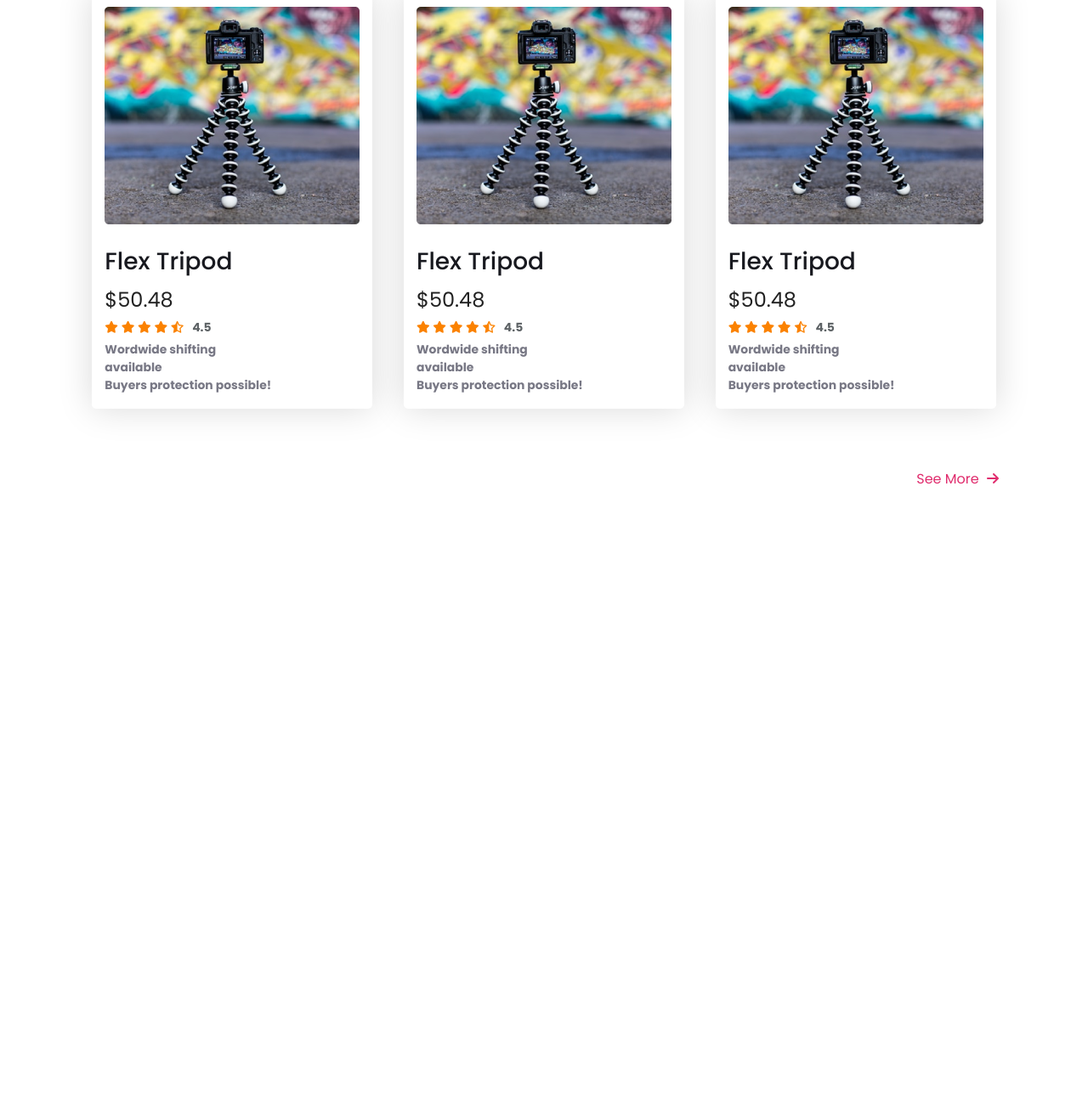
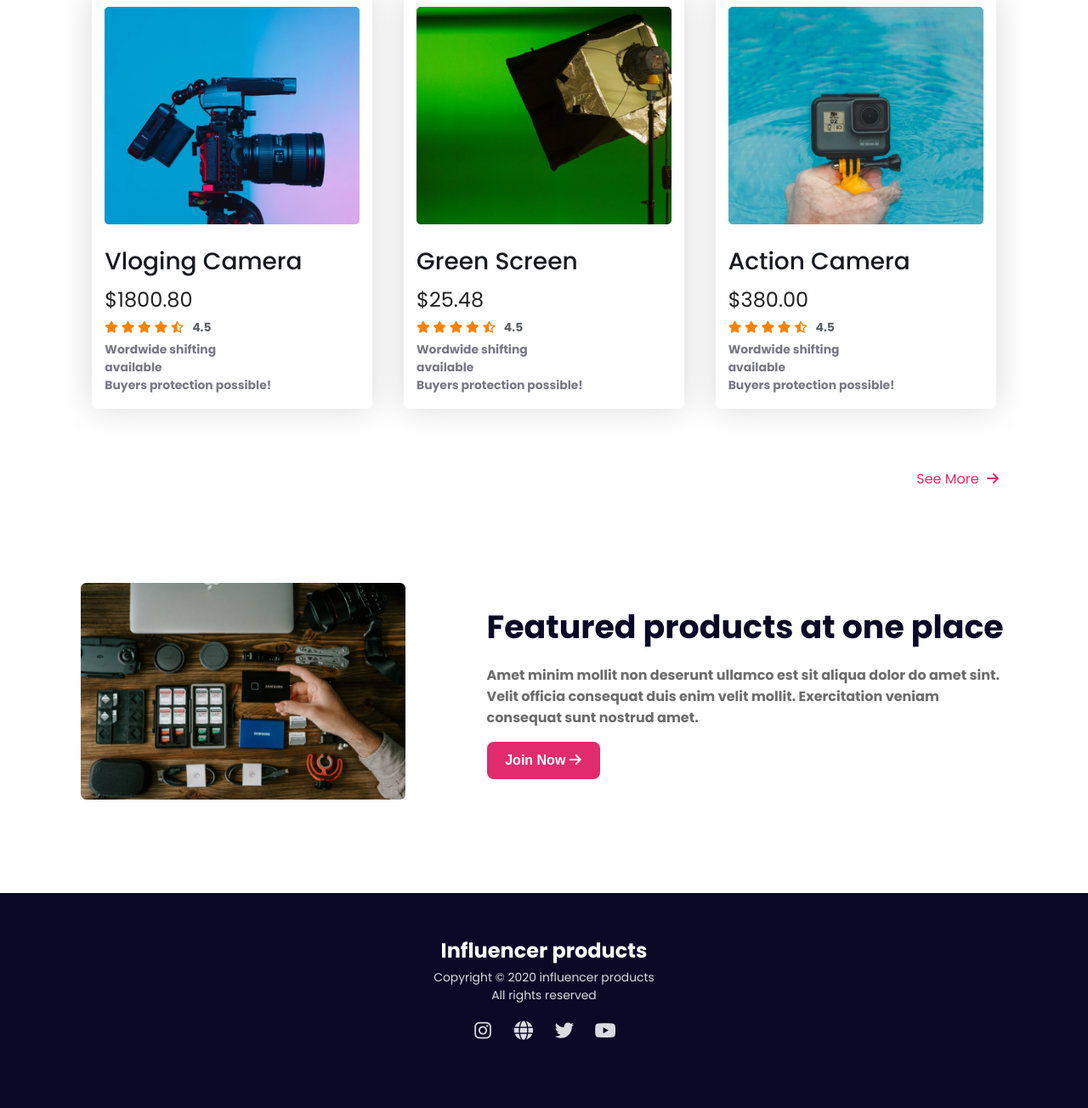
Before and after one commit to abubakkar-js-dev/Influencer-gear, a plain HTML site: page index.html in a window 1280 px wide. Shown: the part 1986-3290 px from the top of the page at 85% size. Before the commit the page ends 2562 px from the top, so only its background shows below. Drawn offline with Linux system fonts and the light colour scheme.

Commit message:
All section designed completed

```diff
--- a/index.html
+++ b/index.html
@@ -77,11 +77,11 @@
                 </div>
                 <div class="card">
                     <div class="card-img">
-                        <img src="./assets/images/tripod.png" alt="Tripod">
+                        <img src="./assets/images/mic.png" alt="Microphone">
                     </div>
                     <div class="card-content">
-                        <h3 class="card-title">Flex Tripod</h3>
-                        <h4 class="card-price">$50.48</h4>
+                        <h3 class="card-title">Microphone</h3>
+                        <h4 class="card-price">$120.25</h4>
                         <div class="card-rating">
                             <i class="fa-solid fa-star" aria-hidden="true"></i>
                             <i class="fa-solid fa-star" aria-hidden="true"></i>
@@ -96,11 +96,11 @@
                 </div>
                 <div class="card">
                     <div class="card-img">
-                        <img src="./assets/images/tripod.png" alt="Tripod">
+                        <img src="./assets/images/airpod.png" alt="airpod">
                     </div>
                     <div class="card-content">
-                        <h3 class="card-title">Flex Tripod</h3>
-                        <h4 class="card-price">$50.48</h4>
+                        <h3 class="card-title">Airpod</h3>
+                        <h4 class="card-price">$100.00</h4>
                         <div class="card-rating">
                             <i class="fa-solid fa-star" aria-hidden="true"></i>
                             <i class="fa-solid fa-star" aria-hidden="true"></i>
@@ -115,11 +115,11 @@
                 </div>
                 <div class="card">
                     <div class="card-img">
-                        <img src="./assets/images/tripod.png" alt="Tripod">
+                        <img src="./assets/images/drone.png" alt="Drone">
                     </div>
                     <div class="card-content">
-                        <h3 class="card-title">Flex Tripod</h3>
-                        <h4 class="card-price">$50.48</h4>
+                        <h3 class="card-title">Drone</h3>
+                        <h4 class="card-price">$980.25</h4>
                         <div class="card-rating">
                             <i class="fa-solid fa-star" aria-hidden="true"></i>
                             <i class="fa-solid fa-star" aria-hidden="true"></i>
@@ -134,11 +134,11 @@
                 </div>
                 <div class="card">
                     <div class="card-img">
-                        <img src="./assets/images/tripod.png" alt="Tripod">
+                        <img src="./assets/images/lights.png" alt="Light Setup picture">
                     </div>
                     <div class="card-content">
-                        <h3 class="card-title">Flex Tripod</h3>
-                        <h4 class="card-price">$50.48</h4>
+                        <h3 class="card-title">Light Setup</h3>
+                        <h4 class="card-price">$1200.00</h4>
                         <div class="card-rating">
                             <i class="fa-solid fa-star" aria-hidden="true"></i>
                             <i class="fa-solid fa-star" aria-hidden="true"></i>
@@ -153,11 +153,11 @@
                 </div>
                 <div class="card">
                     <div class="card-img">
-                        <img src="./assets/images/tripod.png" alt="Tripod">
+                        <img src="./assets/images/setup.png" alt="Photoshot set">
                     </div>
                     <div class="card-content">
-                        <h3 class="card-title">Flex Tripod</h3>
-                        <h4 class="card-price">$50.48</h4>
+                        <h3 class="card-title">Photoshot Set</h3>
+                        <h4 class="card-price">$820.40</h4>
                         <div class="card-rating">
                             <i class="fa-solid fa-star" aria-hidden="true"></i>
                             <i class="fa-solid fa-star" aria-hidden="true"></i>
@@ -172,11 +172,11 @@
                 </div>
                 <div class="card">
                     <div class="card-img">
-                        <img src="./assets/images/tripod.png" alt="Tripod">
+                        <img src="./assets/images/camera.png" alt="vloging camera">
                     </div>
                     <div class="card-content">
-                        <h3 class="card-title">Flex Tripod</h3>
-                        <h4 class="card-price">$50.48</h4>
+                        <h3 class="card-title">Vloging Camera</h3>
+                        <h4 class="card-price">$1800.80</h4>
                         <div class="card-rating">
                             <i class="fa-solid fa-star" aria-hidden="true"></i>
                             <i class="fa-solid fa-star" aria-hidden="true"></i>
@@ -191,11 +191,11 @@
                 </div>
                 <div class="card">
                     <div class="card-img">
-                        <img src="./assets/images/tripod.png" alt="Tripod">
+                        <img src="./assets/images/single-light.png" alt="Tripod">
                     </div>
                     <div class="card-content">
-                        <h3 class="card-title">Flex Tripod</h3>
-                        <h4 class="card-price">$50.48</h4>
+                        <h3 class="card-title">Green Screen</h3>
+                        <h4 class="card-price">$25.48</h4>
                         <div class="card-rating">
                             <i class="fa-solid fa-star" aria-hidden="true"></i>
                             <i class="fa-solid fa-star" aria-hidden="true"></i>
@@ -210,11 +210,11 @@
                 </div>
                 <div class="card">
                     <div class="card-img">
-                        <img src="./assets/images/tripod.png" alt="Tripod">
+                        <img src="./assets/images/action.png" alt="Action Camera Picture">
                     </div>
                     <div class="card-content">
-                        <h3 class="card-title">Flex Tripod</h3>
-                        <h4 class="card-price">$50.48</h4>
+                        <h3 class="card-title">Action Camera</h3>
+                        <h4 class="card-price">$380.00</h4>
                         <div class="card-rating">
                             <i class="fa-solid fa-star" aria-hidden="true"></i>
                             <i class="fa-solid fa-star" aria-hidden="true"></i>
@@ -235,8 +235,32 @@
             </div>
          </section>
         <!-- collection section end -->
-         <!--  -->
+         <!-- featured products section  -->
+          <section class="featured-products">
+            <img src="./assets/images/gear.png" alt="Featured products iage" class="featured-product-img">
+            <div class="featured-products-content">
+                <h3 class="featured-title">Featured products at one place</h3>
+                <p class="featured-description">Amet minim mollit non deserunt ullamco est sit aliqua dolor do amet sint. Velit officia consequat duis enim velit mollit. Exercitation veniam consequat sunt nostrud amet.</p>
+                <button class="btn-primary featured-btn">Join Now
+                    <i class="fa-solid fa-arrow-right"></i>
+                </button>
+            </div>
+          </section>
+         <!-- featured products section end -->
 
     </main>
+    <!-- footer section -->
+     <footer id="footer">
+        <div class="footer-content">
+            <h3 class="footer-title">Influencer products</h3>
+            <p class="footer-description">Copyright &copy; 2020  influencer products <br> All rights reserved</p>
+            <div class="footer-social">
+                <i class="fa-brands fa-instagram" aria-hidden="true"></i>
+                <i class="fa-solid fa-globe" aria-hidden="true"></i>
+                <i class="fa-brands fa-twitter" aria-hidden="true"></i>
+                <i class="fa-brands fa-youtube" aria-hidden="true"></i>
+            </div>
+        </div>
+     </footer>
 </body>
 </html>
--- a/styles/style.css
+++ b/styles/style.css
@@ -20,6 +20,14 @@ body{
     border: none;
     background-color: #E02C6D;
     color: white;
+    font-size: 1rem;
+    font-weight: bold;
+    transition: 0.3s;
+}
+.btn-primary:hover{
+    background-color: transparent;
+    color: #E02C6D;
+    border: 1px solid #E02C6D;
 }
 
 
@@ -115,6 +123,7 @@ nav{
 .collection-card-container{
     display: grid;
     grid-template-columns: repeat(3,1fr);
+    justify-content: center;
     gap: 30px;
     padding: 20px;
 }
@@ -175,3 +184,67 @@ nav{
     margin-left: 5px;
     font-weight: bold;
 }
+/* featured collection section */
+.featured-products{
+    padding: 10px;
+    display: flex;
+    gap: 96px;
+    justify-content: space-between;
+    align-items: center;
+}
+.featured-product-img{
+    width: 35%;
+}
+.featured-products-content{
+    width: 65%;
+}
+.featured-title{
+    font-size: 2.37rem;
+    color: #0A0826;
+}
+.featured-description{
+    font-size: 1rem;
+    font-weight: bold;
+    color: #6C6C6C;
+    margin: 16px 0;
+}
+.featured-btn{
+    width: 133px;
+
+}
+#footer{
+    max-width: 1170;
+    margin-top: 100px;
+    background-color: #0A0826;
+    padding: 50px 0;
+}
+.footer-content{
+    width: 30%;
+    margin: 0 auto;
+    text-align: center;
+}
+.footer-title{
+    font-size: 1.5rem;
+    color: white;
+    font-weight: bold;
+}
+.footer-description{
+    font-size: 0.87rem;
+    color: #D9DBE1;
+    margin: 4px 0;
+}
+.footer-social{
+    color: #D9DBE1;
+    display: flex;
+    justify-content: center;
+    gap: 16px;
+    margin: 20px 0;
+}
+.footer-social i{
+    font-size: 1.4rem;
+    width: 32px;
+    height: 32px;
+
+
+
+}
```
